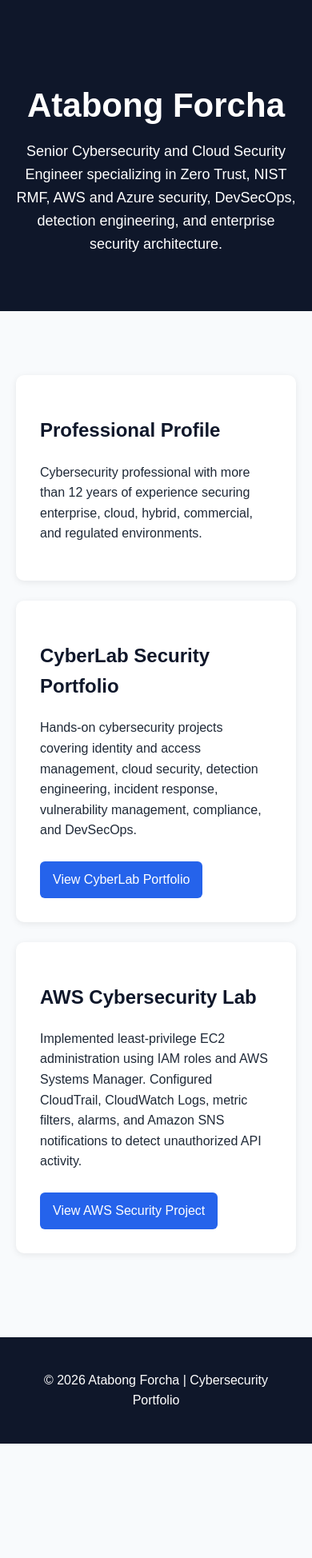
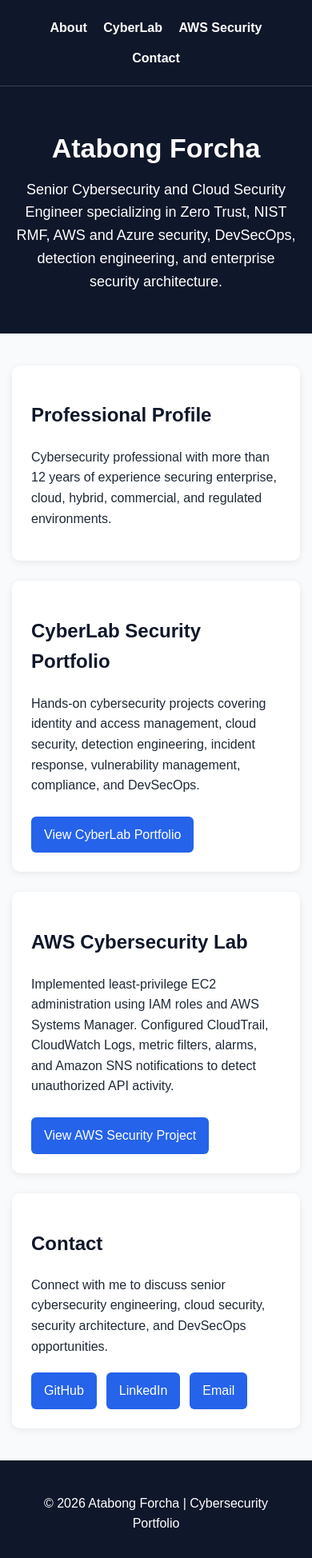
Before and after one commit to atabongforcha/atabongforcha.github.io, a plain HTML site: page index.html in a window 390 px wide. Shown: the whole page at 80% size. Before the commit the page ends 1805 px from the top, so only its background shows below. Drawn offline with Linux system fonts and the light colour scheme.

Commit message:
Add navigation menu and professional contact links

```diff
--- a/index.html
+++ b/index.html
@@ -4,9 +4,18 @@
   <meta charset="UTF-8">
   <meta name="viewport" content="width=device-width, initial-scale=1.0">
 
+  <meta
+    name="description"
+    content="Atabong Forcha's cybersecurity portfolio featuring cloud security, IAM, detection engineering, incident response, NIST RMF, and DevSecOps projects."
+  >
+
   <title>Atabong Forcha | Cybersecurity Portfolio</title>
 
   <style>
+    html {
+      scroll-behavior: smooth;
+    }
+
     body {
       margin: 0;
       font-family: Arial, sans-serif;
@@ -15,15 +24,36 @@
       background: #f8fafc;
     }
 
+    nav {
+      position: sticky;
+      top: 0;
+      z-index: 1000;
+      padding: 16px 20px;
+      text-align: center;
+      background: #0f172a;
+      border-bottom: 1px solid #334155;
+    }
+
+    nav a {
+      margin: 0 14px;
+      color: white;
+      font-weight: bold;
+      text-decoration: none;
+    }
+
+    nav a:hover {
+      color: #60a5fa;
+    }
+
     header {
+      padding: 70px 20px;
+      color: white;
+      text-align: center;
       background: #0f172a;
-      color: white;
-      padding: 70px 20px;
-      text-align: center;
     }
 
     header h1 {
-      margin-bottom: 10px;
+      margin: 0 0 10px;
       font-size: 42px;
     }
 
@@ -36,24 +66,25 @@
     main {
       max-width: 1000px;
       margin: 40px auto;
-      padding: 40px 20px;
+      padding: 0 20px;
     }
 
     section {
-      background: white;
       margin-bottom: 25px;
       padding: 30px;
+      background: white;
       border-radius: 10px;
-      box-shadow: 0 2px 8px rgba(0,0,0,0.08);
+      box-shadow: 0 2px 8px rgba(0, 0, 0, 0.08);
+      scroll-margin-top: 90px;
     }
 
     h2 {
       color: #0f172a;
     }
 
-    .project-link {
+    .project-link,
+    .contact-links a {
       display: inline-block;
-      margin-top: 10px;
       padding: 10px 16px;
       color: white;
       background: #2563eb;
@@ -61,16 +92,62 @@
       border-radius: 6px;
     }
 
+    .project-link {
+      margin-top: 10px;
+    }
+
+    .contact-links {
+      display: flex;
+      flex-wrap: wrap;
+      gap: 12px;
+      margin-top: 20px;
+    }
+
+    .project-link:hover,
+    .contact-links a:hover {
+      background: #1d4ed8;
+    }
+
     footer {
+      padding: 25px;
+      color: white;
       text-align: center;
-      padding: 25px;
       background: #0f172a;
-      color: white;
+    }
+
+    @media (max-width: 600px) {
+      nav a {
+        display: inline-block;
+        margin: 6px 8px;
+      }
+
+      header {
+        padding: 50px 20px;
+      }
+
+      header h1 {
+        font-size: 34px;
+      }
+
+      main {
+        padding: 0 15px;
+      }
+
+      section {
+        padding: 24px;
+      }
     }
   </style>
 </head>
 
 <body>
+  <nav aria-label="Main navigation">
+    <a href="#about">About</a>
+    <a href="#cyberlab">CyberLab</a>
+    <a href="#aws">AWS Security</a>
+    <a href="#contact">Contact</a>
+  </nav>
+
   <header>
     <h1>Atabong Forcha</h1>
 
@@ -82,7 +159,7 @@
   </header>
 
   <main>
-    <section>
+    <section id="about">
       <h2>Professional Profile</h2>
 
       <p>
@@ -92,7 +169,7 @@
       </p>
     </section>
 
-    <section>
+    <section id="cyberlab">
       <h2>CyberLab Security Portfolio</h2>
 
       <p>
@@ -101,13 +178,17 @@
         vulnerability management, compliance, and DevSecOps.
       </p>
 
-      <a class="project-link"
-         href="https://github.com/atabongforcha/cyberlab-security-portfolio">
+      <a
+        class="project-link"
+        href="https://github.com/atabongforcha/cyberlab-security-portfolio"
+        target="_blank"
+        rel="noopener noreferrer"
+      >
         View CyberLab Portfolio
       </a>
     </section>
 
-    <section>
+    <section id="aws">
       <h2>AWS Cybersecurity Lab</h2>
 
       <p>
@@ -117,10 +198,45 @@
         API activity.
       </p>
 
-      <a class="project-link"
-         href="https://github.com/atabongforcha/aws-cybersecurity-lab">
+      <a
+        class="project-link"
+        href="https://github.com/atabongforcha/aws-cybersecurity-lab"
+        target="_blank"
+        rel="noopener noreferrer"
+      >
         View AWS Security Project
       </a>
+    </section>
+
+    <section id="contact">
+      <h2>Contact</h2>
+
+      <p>
+        Connect with me to discuss senior cybersecurity engineering,
+        cloud security, security architecture, and DevSecOps opportunities.
+      </p>
+
+      <div class="contact-links">
+        <a
+          href="https://github.com/atabongforcha"
+          target="_blank"
+          rel="noopener noreferrer"
+        >
+          GitHub
+        </a>
+
+        <a
+          href="https://www.linkedin.com/in/atabong-forcha/"
+          target="_blank"
+          rel="noopener noreferrer"
+        >
+          LinkedIn
+        </a>
+
+        <a href="mailto:brandonforcha@gmail.com">
+          Email
+        </a>
+      </div>
     </section>
   </main>
 
```
